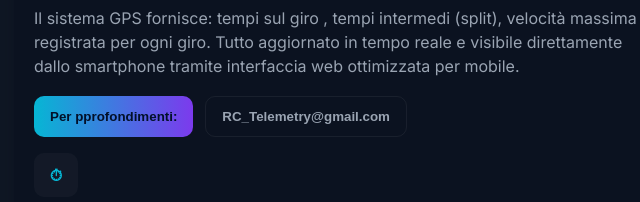
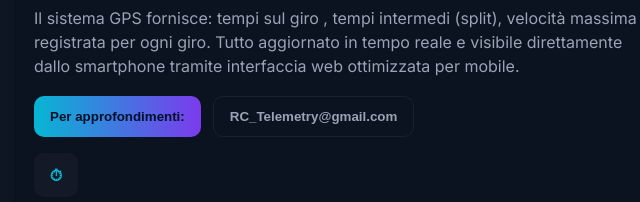
Before and after one commit to RCTELE/RC_Telemetry, a plain HTML site: page index.html in a window 1280 px wide. Shown: the part 348-550 px from the top of the page, 100-740 px from the left. Drawn offline with Linux system fonts and the light colour scheme.

Commit message:
Update index.html

```diff
--- a/index.html
+++ b/index.html
@@ -32,7 +32,7 @@
         <p class="lead">Il sistema GPS fornisce: tempi sul giro , tempi intermedi (split), velocità massima registrata per ogni giro. Tutto aggiornato in tempo reale e visibile direttamente dallo smartphone tramite interfaccia web ottimizzata per mobile.</p>
 
         <div class="cta">
-          <button class="btn btn-primary">Per pprofondimenti:  </button>
+          <button class="btn btn-primary">Per approfondimenti:  </button>
           <button class="btn btn-ghost">RC_Telemetry@gmail.com</button>
         </div>
 
```
